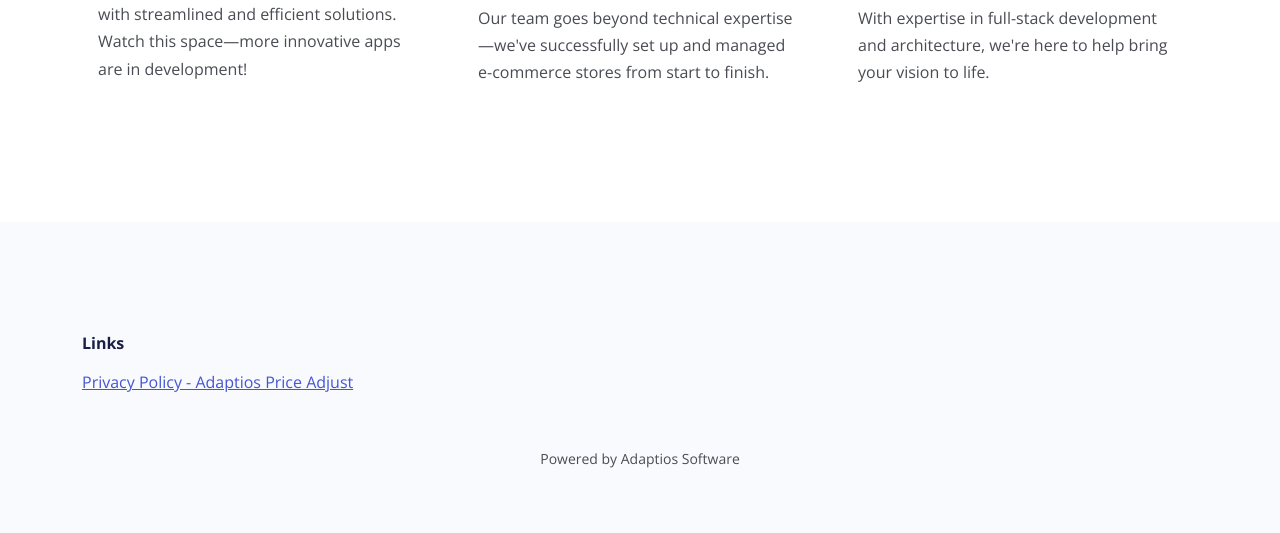
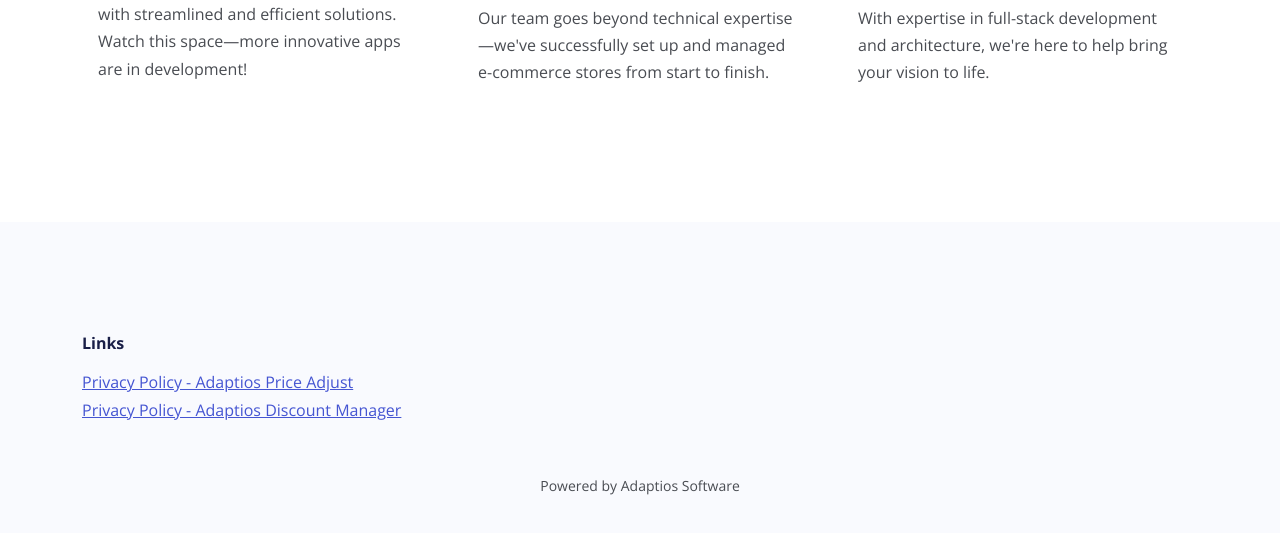
Before and after one commit to adaptios/adaptios.github.io, a website: page index.html in a window 1280 px wide. Shown: the part 2063-2596 px from the top of the page. Drawn offline with nearby package versions, Linux system fonts and the light colour scheme.

Commit message:
Add link to Adaptios Discount Manager Privacy Policy

```diff
--- a/index.html
+++ b/index.html
@@ -169,6 +169,9 @@
               <li>
                 <a href="./adaptios-price-adjust-privacy-policy.html">Privacy Policy - Adaptios Price Adjust</a>
               </li>
+              <li>
+                <a href="./adaptios-discount-manager-privacy-policy.html">Privacy Policy - Adaptios Discount Manager</a>
+              </li>
             </ul>
           </div>
         </div>
```
